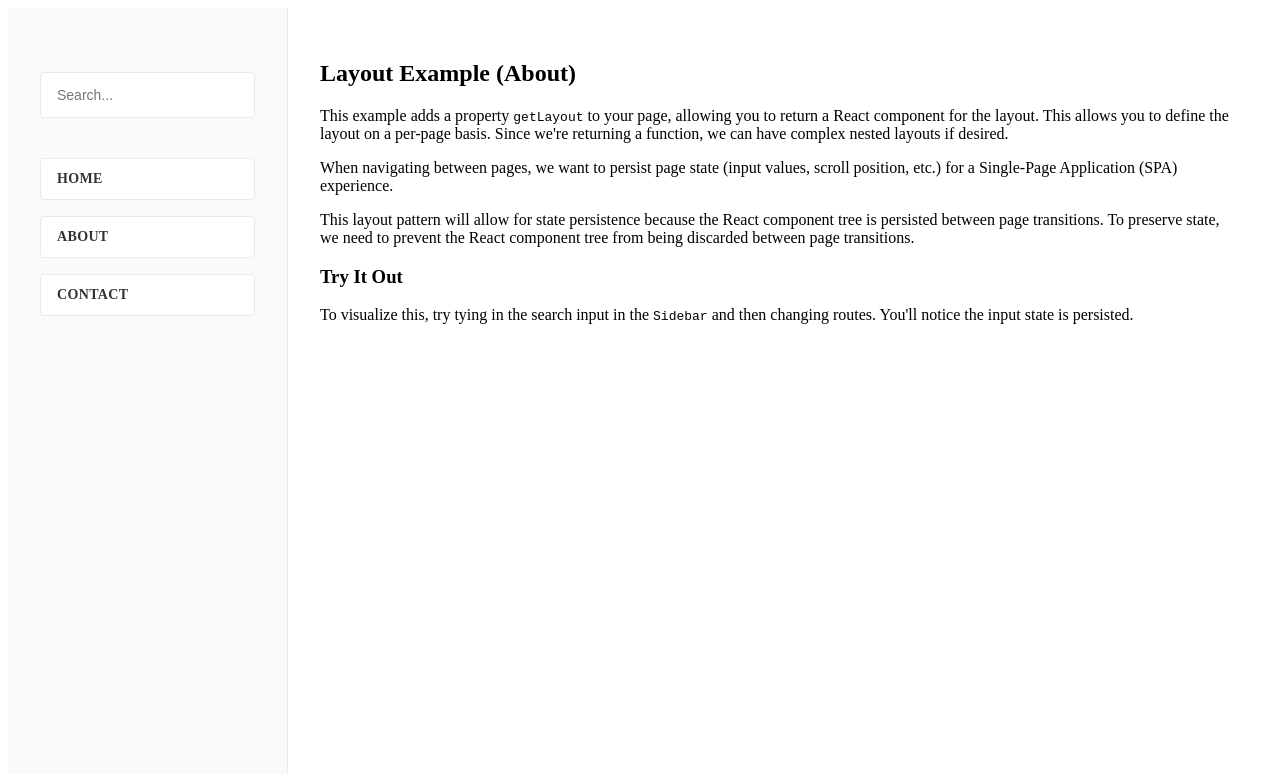
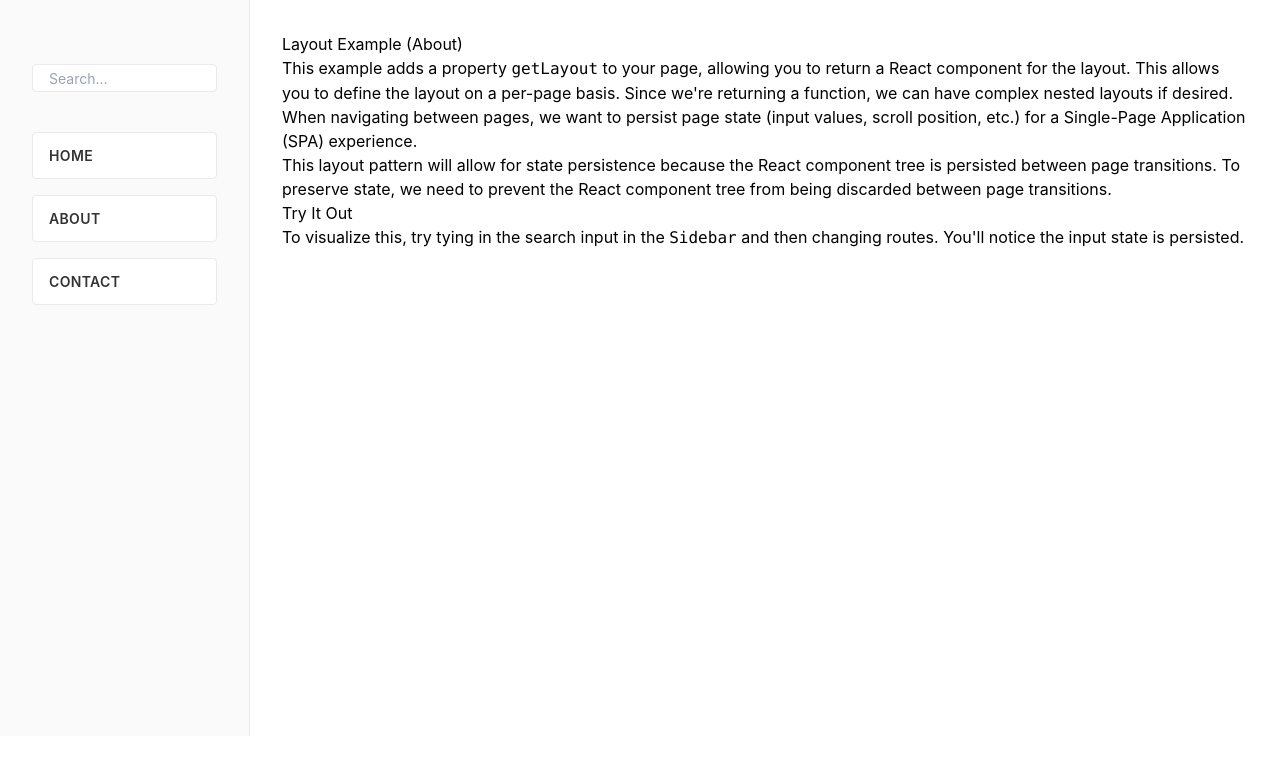
Before and after one commit to zerinoid/next-template-app, a Next.js app: page /about in a window 1280 px wide. Shown: the top 774 px of the page. Built offline with nearby package versions, Linux system fonts and the light colour scheme.

Commit message:
fix: import correto de fonte

```diff
--- a/pages/_app.tsx
+++ b/pages/_app.tsx
@@ -1,6 +1,7 @@
 import type { ReactElement, ReactNode } from 'react';
 import type { NextPage } from 'next';
 import type { AppProps } from 'next/app';
+import '../styles/globals.css';
 
 export type NextPageWithLayout<P = {}, IP = P> = NextPage<P, IP> & {
   getLayout?: (_page: ReactElement) => ReactNode;
--- a/src/components/cards/cat/CatCard.module.css
+++ b/src/components/cards/cat/CatCard.module.css
@@ -1,5 +1,3 @@
-@import url("https://fonts.googleapis.com/css2?family=Quicksand:wght@300..700&display=swap");
-
 .container {
   margin: 1rem;
 }
--- a/styles/globals.css
+++ b/styles/globals.css
@@ -1,9 +1,10 @@
+@import url("https://fonts.googleapis.com/css2?family=Quicksand:wght@300..700&display=swap");
+
 @tailwind base;
 @tailwind components;
 @tailwind utilities;
 
 html,
-
 body {
   padding: 0;
   margin: 0;
```
